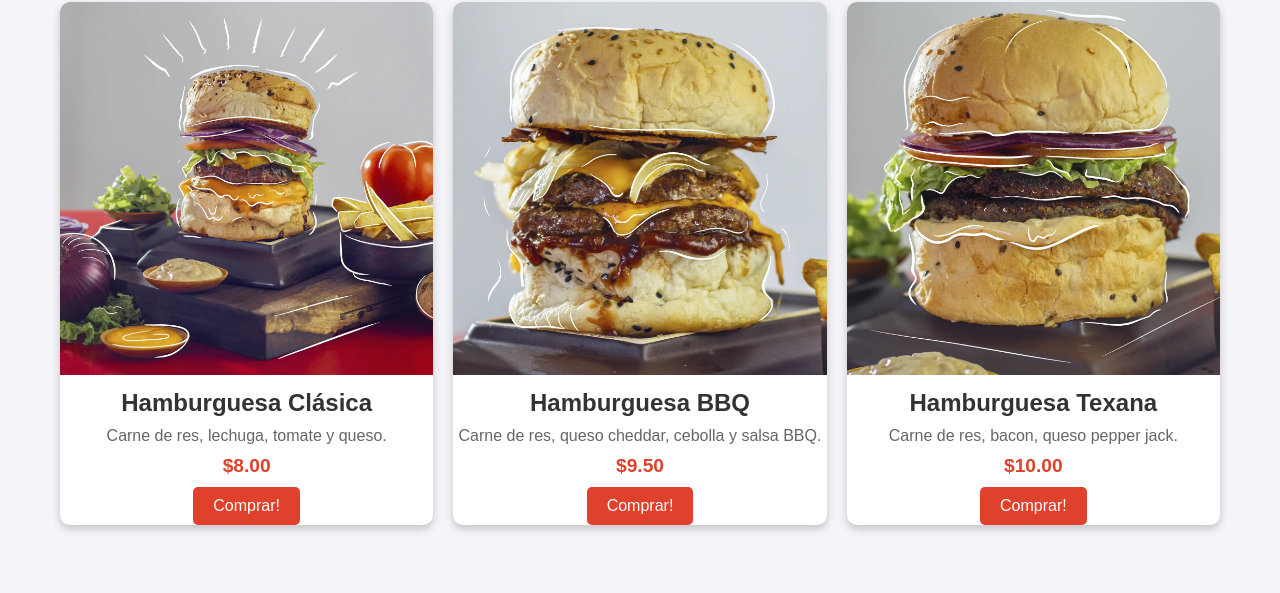
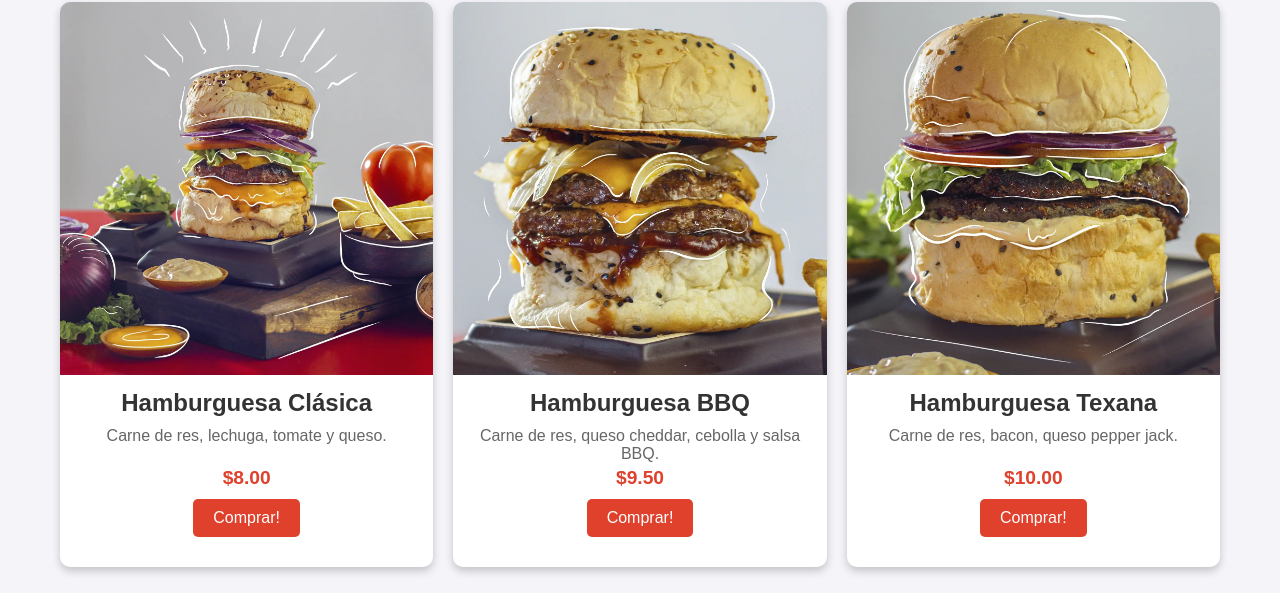
Before and after one commit to AnaliaRosales/hamburgueseria, a plain HTML site: page index.html in a window 1280 px wide. Shown: the part 207-800 px from the top of the page. Drawn offline with Linux system fonts and the light colour scheme.

Commit message:
fix styles

```diff
--- a/styles.css
+++ b/styles.css
@@ -78,7 +78,8 @@ h2 {
 .producto p {
   font-size: 1em;
   color: #666;
-  margin: 5px 0 10px;
+  margin: 5px 10px;
+  height: 30px;
 }
 
 .precio {
@@ -98,6 +99,7 @@ h2 {
   font-size: 1em;
   cursor: pointer;
   transition: background-color 0.3s ease;
+  margin-bottom: 30px;
 }
 
 .boton:hover {
```
Also changed, not shown: index.html (+0 -1 lines), 1 other file.
